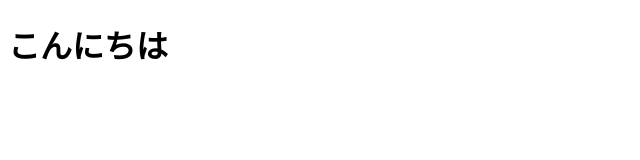
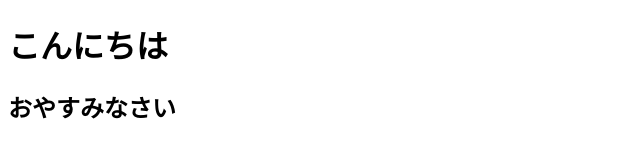
Before and after one commit to phhoangloc/html, a plain HTML site: page index.html in a window 1280 px wide. Shown: the whole page, without its empty margins (0-640 px from the left). Drawn offline with Linux system fonts and the light colour scheme.

Commit message:
đã thay đổi

```diff
--- a/index.html
+++ b/index.html
@@ -8,5 +8,6 @@
 </head>
 <body>
     <h1> こんにちは</h1>
+    <h2> おやすみなさい </h2>
 </body>
-</html></h1>
+</html>
```
